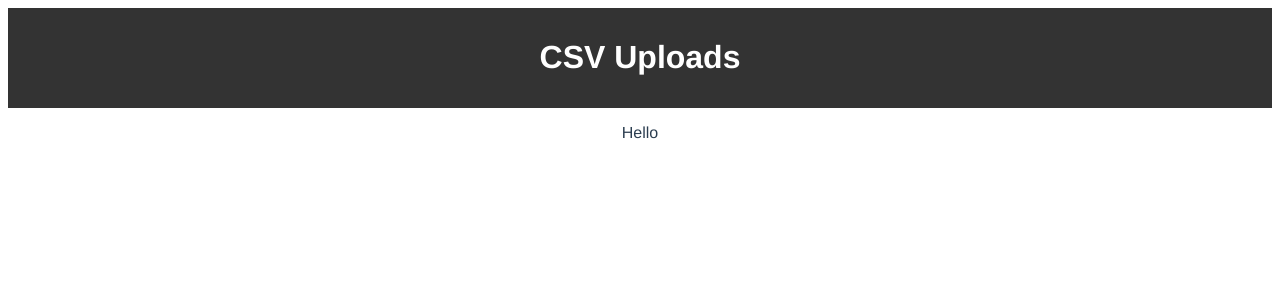
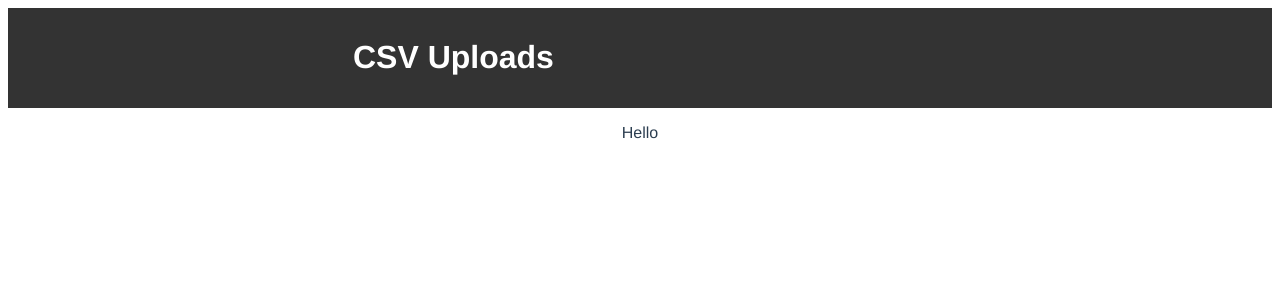
Before and after one commit to NickSolante/csvuploadvjs, a Vue app: page / in a window 1280 px wide. Shown: the top 300 px of the page. Built offline with nearby package versions, Linux system fonts and the light colour scheme.

Commit message:
Update App.vue

```diff
--- a/src/App.vue
+++ b/src/App.vue
@@ -1,6 +1,6 @@
 <template>
   <div id="app">
-    <Header></Header>
+    <Header class="wrapper"></Header>
     <Uploads></Uploads>
   </div>
 </template>
@@ -27,4 +27,8 @@ export default {
   color: #2c3e50;
   margin: 0, 0, 0, 0;
 }
+.wrapper {
+  display: grid;
+  grid-template-columns: 70% 30%;
+}
 </style>
```
